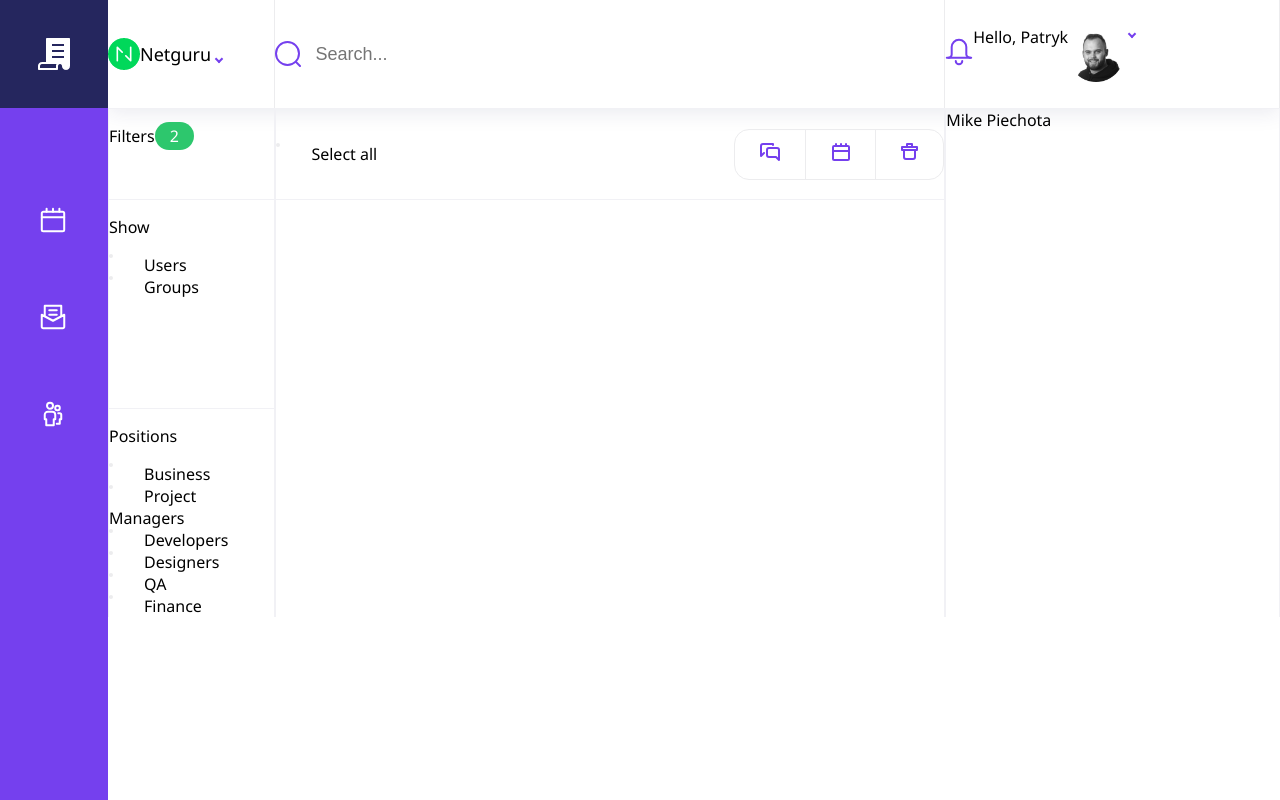
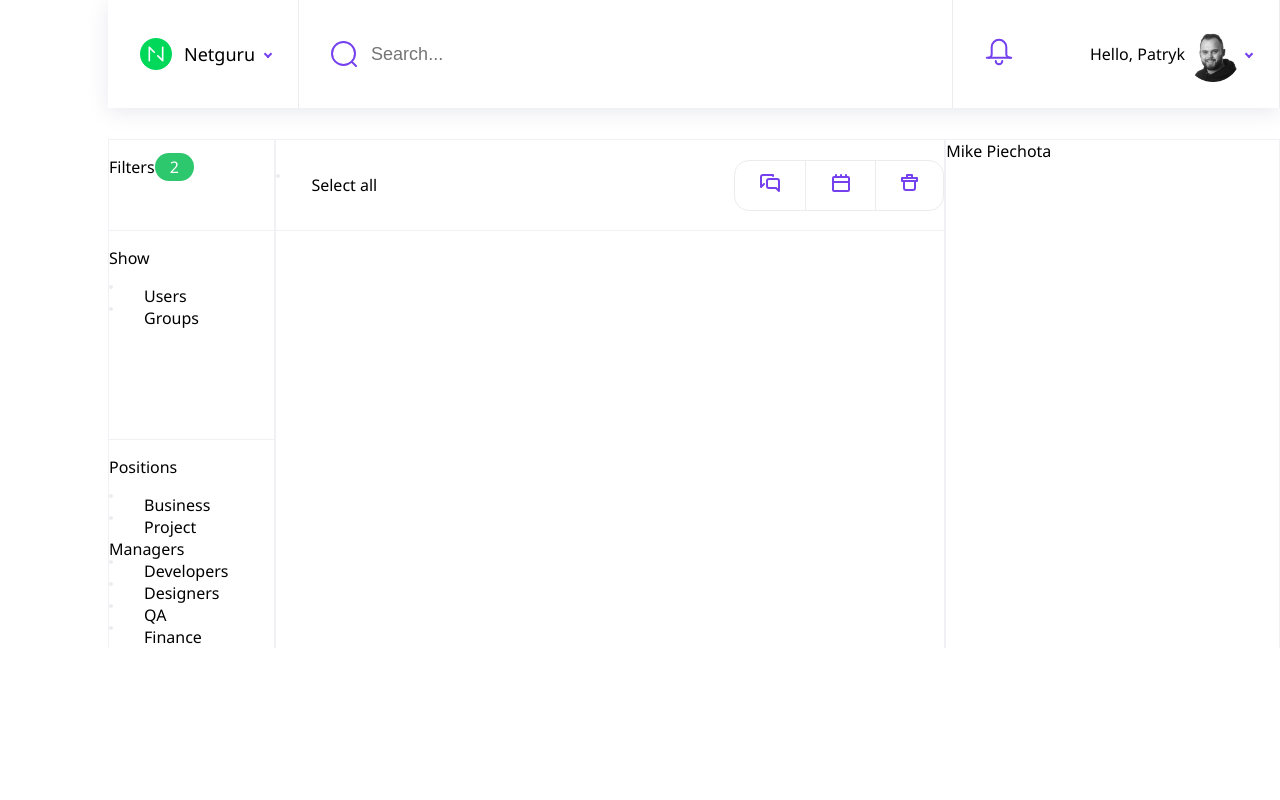
Before and after one commit to jujelki/netguru, a website built with Parcel: page src/index.html in a window 1280 px wide. Built offline with nearby package versions, Linux system fonts and the light colour scheme; a web font is replaced by a local one.

Commit message:
added header

```diff
--- a/src/assets/styles/components/header/header.scss
+++ b/src/assets/styles/components/header/header.scss
@@ -11,6 +11,7 @@
 .auth {
   display: flex;
   align-items: center;
+  padding: 0 32px;
   border-right: 1px solid var(--c-lightgray100);
 }
 
@@ -21,10 +22,12 @@
   img {
     width: 32px;
     height: 32px;
+    margin-right: 7px;
   }
 }
 
 .article {
+  margin: 0 5px;
   font-size: 18px;
   font-weight: 500;
 }
@@ -41,3 +44,33 @@
   font-size: 18px;
   background: url(/assets/pics/icons/search.svg) no-repeat 0 50%;
 }
+
+.auth {
+  grid-row: 1/2;
+  grid-column: 3/4;
+  justify-content: space-between;
+}
+
+.user-panel {
+  display: flex;
+  align-items: center;
+}
+
+.username {
+  color: var(--c-violet);
+}
+
+.notification-active {
+  position: relative;
+  bottom: 35px;
+  left: 22px;
+  height: 6px;
+  width: 6px;
+  border-radius: 50%;
+  background-color: var(--c-coral);
+}
+
+.header_my-userpic {
+  width: 56px;
+  height: 56px;
+}
--- a/src/assets/styles/components/index.scss
+++ b/src/assets/styles/components/index.scss
@@ -4,3 +4,4 @@
 @import "./buttons/buttons.scss";
 @import "./contact-list/contact-list.scss";
 @import "./filter/filter.scss";
+@import "./header/header.scss";
--- a/src/assets/styles/main.scss
+++ b/src/assets/styles/main.scss
@@ -25,98 +25,6 @@ h4 {
   align-items: center;
   justify-content: center;
   padding: 10px;
-}
-
-.header {
-  display: grid;
-  grid-template-columns: 0.5fr 2fr 1fr;
-  height: 108px;
-  margin-left: 108px;
-  box-shadow: 0 4px 20px rgba(37, 38, 94, 0.1);
-}
-
-.logo,
-.search-wr,
-.auth {
-  display: flex;
-  align-items: center;
-  border-right: 1px solid var(--c-lightgray100);
-}
-
-.logo {
-  grid-row: 1/2;
-  grid-column: 1/2;
-
-  img {
-    width: 32px;
-    height: 32px;
-  }
-}
-
-.article {
-  font-size: 18px;
-  font-weight: 500;
-}
-
-.search-wr {
-  grid-row: 1/2;
-  grid-column: 2/3;
-}
-
-.search {
-  height: 100%;
-  padding-left: 40px;
-  border: none;
-  font-size: 18px;
-  background: url(/assets/pics/icons/search.svg) no-repeat 0 50%;
-}
-
-.auth {
-  grid-row: 1/2;
-  grid-column: 3/4;
-}
-
-.user-panel {
-  display: flex;
-}
-
-.header_my-userpic {
-  width: 56px;
-  height: 56px;
-}
-
-.aside {
-  height: 100%;
-  width: 108px;
-  position: absolute;
-  top: 0;
-  left: 0;
-  background: url(/assets/pics/icons/roll.png) no-repeat;
-  background-color: var(--c-violet);
-
-  svg {
-    stroke: var(--c-white);
-  }
-}
-
-.aside_menu {
-  display: flex;
-  position: absolute;
-  top: 174px;
-  flex-wrap: wrap;
-}
-
-.aside_menu--item {
-  width: 100%;
-  align-self: center;
-  padding: 33px 38px;
-  border-right: 2px solid transparent;
-
-  &:hover,
-  :active {
-    background-color: rgba(37, 38, 94, 0.25);
-    border-right: 2px solid var(--c-gold);
-  }
 }
 
 .content {
@@ -197,7 +105,6 @@ h4 {
 //chevron-down
 .chevron-down {
   position: relative;
-  top: 5px;
   left: 5px;
   width: 6px;
   height: 6px;
```
Also changed, not shown: src/assets/html/header.html (added, +20 -0 lines).
